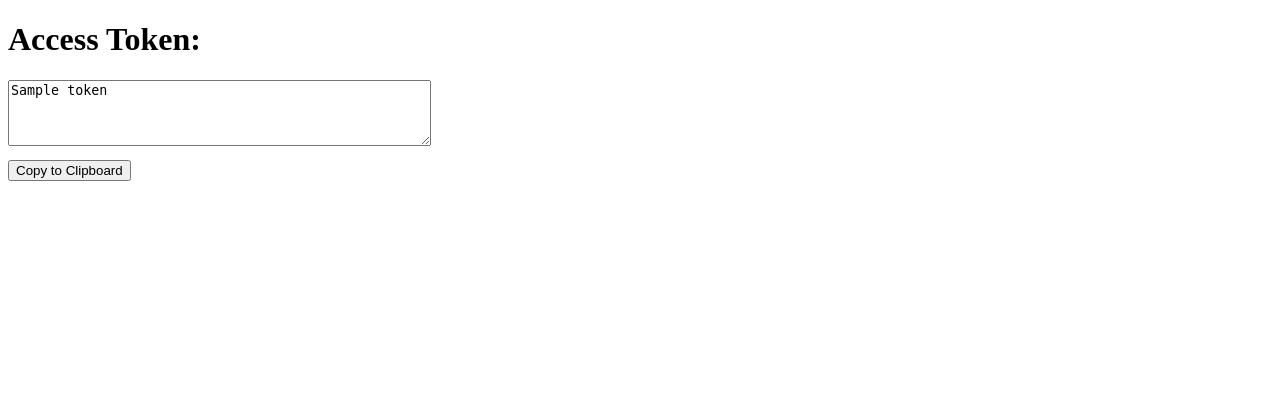
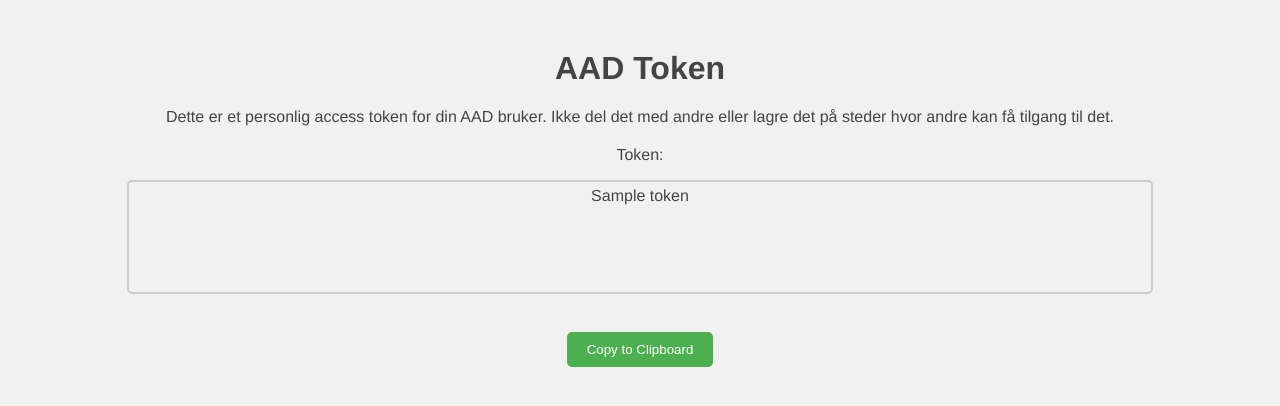
Before and after one commit to torbjomg/aad_token_flask_app, a Flask app: template services/web/templates/token.html in a window 1280 px wide. Shown: the top 406 px of the page. Run offline with Flask 2, Linux system fonts and the light colour scheme; the template is opened without the code that fills it: most values are stand-ins (such as "Sample title", 1, 10 or a date in 2020).

Commit message:
html and debug

```diff
--- a/services/web/app.py
+++ b/services/web/app.py
@@ -1,9 +1,9 @@
 import os
 import uuid
-from flask import Flask, redirect, url_for, session, request, jsonify, render_template
+from flask import Flask, redirect, url_for, session, request, render_template
 import msal
-import requests
 from dotenv import load_dotenv
+from base64 import b64encode
 
 load_dotenv()
 app = Flask(__name__)
@@ -16,17 +16,27 @@ REDIRECT_PATH = "/"
 SCOPE = ["https://graph.microsoft.com/User.Read"]
 SESSION_KEY = "user"
 
+
 @app.route("/")
 def index():
+    if app.debug is True:
+        dummy_token = b64encode(os.urandom(1024)).decode("utf-8").replace("/", "x")
+        return render_template("token.html", token=dummy_token, dummy=True)
+
     if not session.get(SESSION_KEY):
         return redirect(url_for("login"))
-    return render_template("token.html", token=session[SESSION_KEY]["access_token"])
+
+    return render_template(
+        "token.html", token=session[SESSION_KEY]["access_token"], dummy=False
+    )
+
 
 @app.route("/login")
 def login():
     session["state"] = str(uuid.uuid4())
     auth_url = _build_auth_url(state=session["state"])
     return redirect(auth_url)
+
 
 @app.route(REDIRECT_PATH)
 def authorized():
@@ -38,7 +48,7 @@ def authorized():
     result = _build_msal_app().acquire_token_by_authorization_code(
         request.args["code"],
         scopes=SCOPE,
-        redirect_uri=url_for("authorized", _external=True)
+        redirect_uri=url_for("authorized", _external=True),
     )
 
     if "error" in result:
@@ -47,15 +57,18 @@ def authorized():
     session[SESSION_KEY] = result
     return redirect(url_for("index"))
 
+
 def _build_auth_url(scope=None, state=None):
     return _build_msal_app().get_authorization_request_url(
-        SCOPE,
-        state=state,
-        redirect_uri=url_for("authorized", _external=True)
+        SCOPE, state=state, redirect_uri=url_for("authorized", _external=True)
     )
 
+
 def _build_msal_app():
-    return msal.PublicClientApplication(client_id=CLIENT_ID, authority=AUTHORITY, token_cache=None)
+    return msal.PublicClientApplication(
+        client_id=CLIENT_ID, authority=AUTHORITY, token_cache=None
+    )
+
 
 if __name__ == "__main__":
     app.run(debug=True, port=1234)
--- a/services/web/templates/token.html
+++ b/services/web/templates/token.html
@@ -1,27 +1,110 @@
 <!DOCTYPE html>
-<html lang="en">
+<html>
+
 <head>
-    <meta charset="UTF-8">
-    <meta name="viewport" content="width=device-width, initial-scale=1.0">
-    <title>Access Token</title>
+    <meta charset="utf-8">
+    <title>AAD Access Token</title>
     <style>
+        body {
+            font-family: "Helvetica Neue", sans-serif;
+            background-color: #f1f1f1;
+            color: #444;
+        }
+
+        h1 {
+            text-align: center;
+            margin-top: 50px;
+        }
+
+        p {
+            text-align: center;
+            margin-top: 20px;
+        }
+
+        #token {
+            display: block;
+            margin: 0 auto;
+            width: 80%;
+            min-height: 100px;
+            padding: 5px;
+            border-radius: 5px;
+            border: 2px solid #ccc;
+            word-wrap: break-word;
+        }
+
         button {
-            margin-top: 10px;
+            display: block;
+            margin: 20px auto;
+            padding: 10px 20px;
+            background-color: #4CAF50;
+            color: #fff;
+            border: none;
+            border-radius: 5px;
+            cursor: pointer;
+        }
+
+        button:hover {
+            background-color: #3e8e41;
+        }
+
+        .container {
+            position: relative;
+        }
+
+        .popup-box {
+            display: none;
+            position: absolute;
+            top: 100%;
+            left: 50%;
+            transform: translateX(-50%);
+            background-color: #f1f1f1;
+            padding: 10px;
+            margin-top: 5px;
+            border: 1px solid #ccc;
+            border-radius: 5px;
+            text-align: center;
+            font-size: 16px;
+            white-space: nowrap;
+        }
+
+        .popup-box.show {
+            display: block;
         }
     </style>
 </head>
+
 <body>
-    <h1>Access Token:</h1>
-    <textarea id="token" rows="4" cols="50" readonly>{{ token }}</textarea>
+    <h1>AAD Token</h1>
+    {% if dummy %}
+    <p>This is a randomized dummy token that does nothing :-)</p>
+    {% else %}
+    <p>Dette er et personlig access token for din AAD bruker. Ikke del det med andre eller lagre det på steder hvor
+        andre kan få tilgang til det.</p>
+    {% endif %}
+    <p>Token:</p>
+    <p id="token" rows="4" cols="50">
+        {{ token }}
+    </p>
     <br>
-    <button onclick="copyToClipboard()">Copy to Clipboard</button>
-
+    <div class="container">
+        <button onclick="copyToClipboard()">Copy to Clipboard</button>
+        <div id="popup" class="popup-box">Token has been copied to clipboard</div>
+    </div>
     <script>
         function copyToClipboard() {
-            const tokenField = document.getElementById('token');
-            tokenField.select();
-            document.execCommand('copy');
+            const textToCopy = document.getElementById("token").innerText;
+            navigator.clipboard.writeText(textToCopy);
+            showPopup();
+        }
+
+        function showPopup() {
+            const popup = document.getElementById("popup");
+            popup.classList.add("show");
+            setTimeout(() => {
+                popup.classList.remove("show");
+            }, 3000);
         }
     </script>
 </body>
+
 </html>
```
Also changed, not shown: 1 other file.
